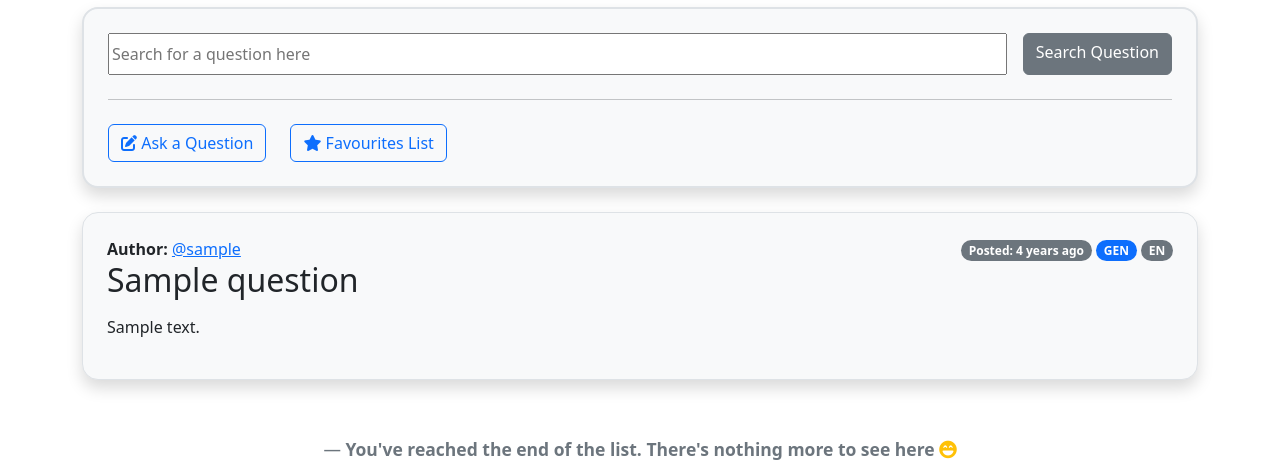
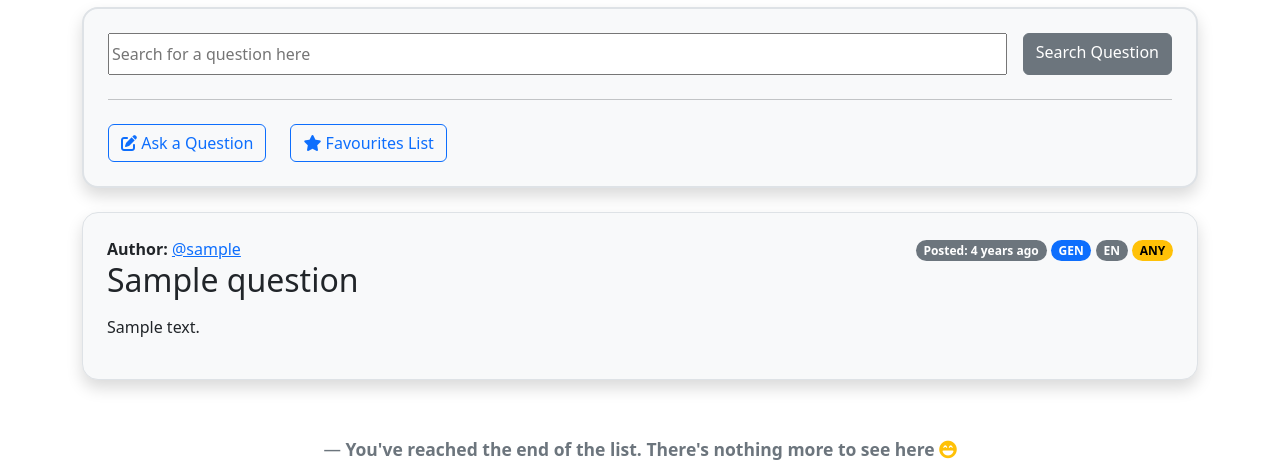
Before and after one commit to MidHunterX/GNOSIS, a Django app: page /home/ in a window 1280 px wide. Shown: the part 221-685 px from the top of the page. Run offline with Django 5.2, Linux system fonts and the light colour scheme; tables that the repository leaves empty hold one stand-in row (values such as "Sample post"); some libraries are stand-ins or nearby versions.

Commit message:
🍽️ Added: Preferred Answer Pill Badge

```diff
--- a/gnosis_app/templates/gnosis/profilepage.html
+++ b/gnosis_app/templates/gnosis/profilepage.html
@@ -53,6 +53,7 @@
         <span class="badge rounded-pill text-bg-secondary">Posted: {{ q.created|smol_timesince }} ago</span>
         <span style="text-transform: uppercase;" class="badge rounded-pill text-bg-primary">{{q.department}}</span>
         <span style="text-transform: uppercase;" class="badge rounded-pill text-bg-secondary">{{q.language}}</span>
+        <span style="text-transform: uppercase;" class="badge rounded-pill text-bg-warning">{{q.preferred_ans}}</span>
       </span>
     </p>
     <h2><p>{{q.title}}</p></h2>
--- a/gnosis_app/templates/gnosis/ques_detail.html
+++ b/gnosis_app/templates/gnosis/ques_detail.html
@@ -19,6 +19,7 @@
         <span class="badge rounded-pill text-bg-secondary">Posted: {{ q.created|smol_timesince }} ago</span>
         <span style="text-transform: uppercase;" class="badge rounded-pill text-bg-primary">{{q.department}}</span>
         <span style="text-transform: uppercase;" class="badge rounded-pill text-bg-secondary">{{q.language}}</span>
+        <span style="text-transform: uppercase;" class="badge rounded-pill text-bg-warning">{{q.preferred_ans}}</span>
       </span>
     </p>
     <h2>Question: {{q.title}}</h2>
--- a/gnosis_app/templates/gnosis/ques_list.html
+++ b/gnosis_app/templates/gnosis/ques_list.html
@@ -81,6 +81,7 @@
           <span class="badge rounded-pill text-bg-secondary">Posted: {{ q.created|smol_timesince }} ago</span>
           <span style="text-transform: uppercase;" class="badge rounded-pill text-bg-primary">{{q.department}}</span>
           <span style="text-transform: uppercase;" class="badge rounded-pill text-bg-secondary">{{q.language}}</span>
+          <span style="text-transform: uppercase;" class="badge rounded-pill text-bg-warning">{{q.preferred_ans}}</span>
         </span>
       </p>
       <h2><p>{{q.title}}</p></h2>
```
